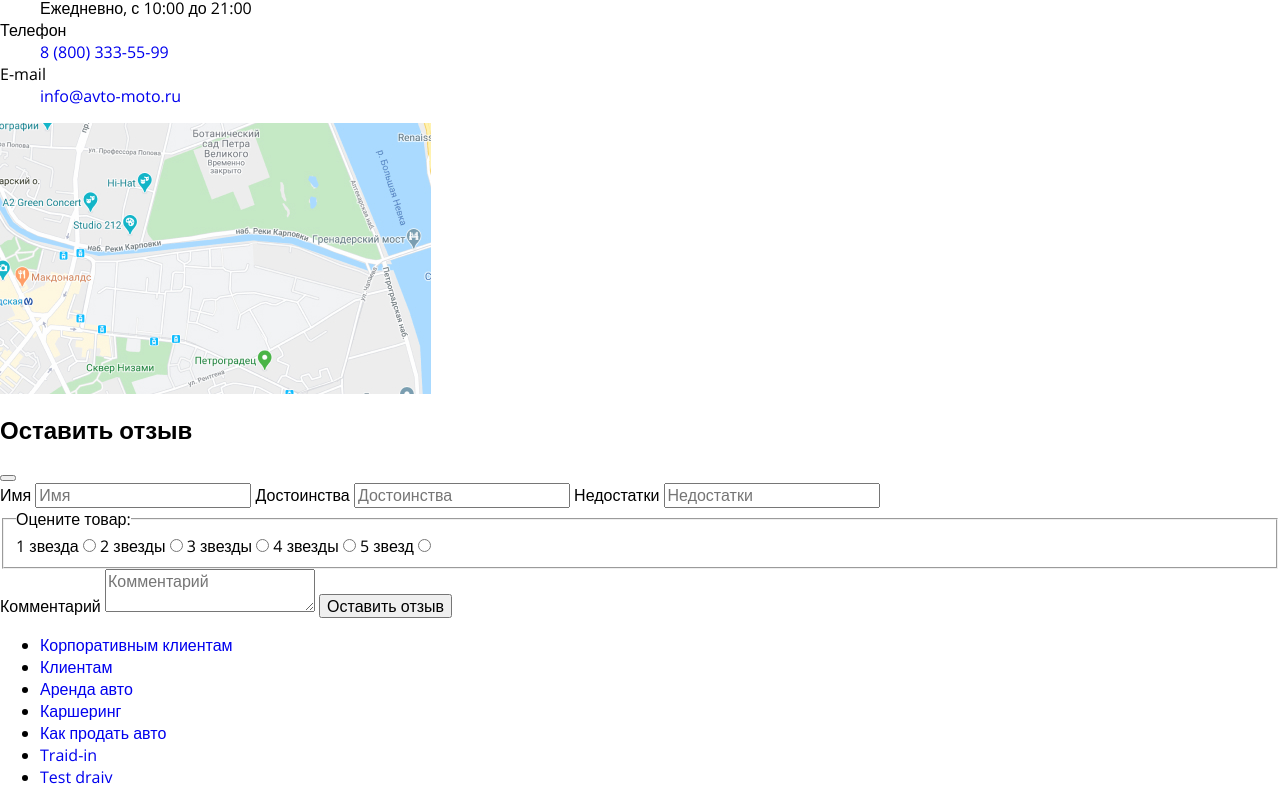
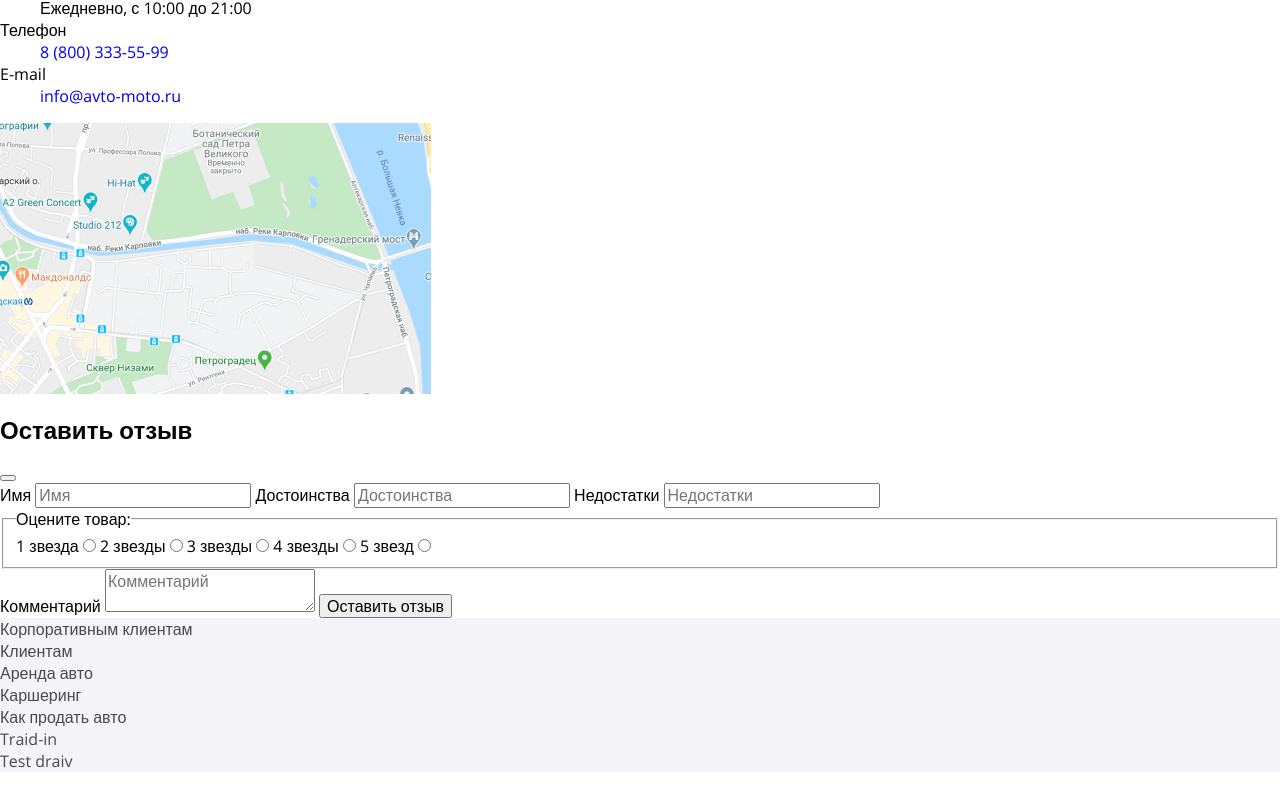
Before and after one commit to geoniced/avto-moto, a React (Create React App) app: page / in a window 1280 px wide. Shown: the part 2491-3295 px from the top of the page. After the commit the page ends 3263 px from the top, so only its background shows below. Built offline with nearby package versions, Linux system fonts and the light colour scheme.

Commit message:
Делает базовую стилизацию футера

```diff
--- /dev/null
+++ b/src/scss/main-footer.scss
@@ -0,0 +1,16 @@
+.main-footer {
+  background-color: $light-gray;
+}
+
+.main-footer__navigation {
+  margin: 0;
+  padding: 0;
+  list-style: none;
+}
+
+.main-footer__navigation-link {
+  color: $accent-black;
+
+  @include basic-hover;
+  @include basic-active;
+}
--- a/src/scss/style.scss
+++ b/src/scss/style.scss
@@ -5,3 +5,4 @@
 
 @import "./main-header.scss";
 @import "./site-navigation.scss";
+@import "./main-footer.scss";
```
